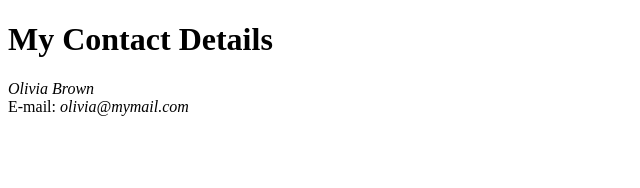
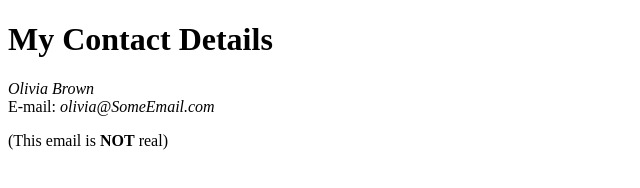
Before and after one commit to TalitaRR/cv, a plain HTML site: page contact_me.html in a window 1280 px wide. Shown: the whole page, without its empty margins (0-640 px from the left). Drawn offline with Linux system fonts and the light colour scheme.

Commit message:
Add that email is not real
and change @mymail.com for @SomeEmail.com

```diff
--- a/contact_me.html
+++ b/contact_me.html
@@ -8,7 +8,8 @@
     <h1>My Contact Details</h1>
     <dl>
       <dt><em>Olivia Brown</em></dt>
-      <dt>E-mail: <em>olivia@mymail.com</em></dt>
+      <dt>E-mail: <em>olivia@SomeEmail.com</em></dt>
     </dl>
+    <p>(This email is <strong>NOT</strong> real)</p>
 </body>
 </html>
```
